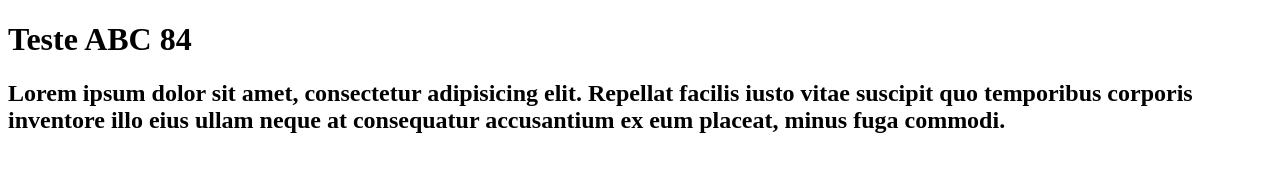
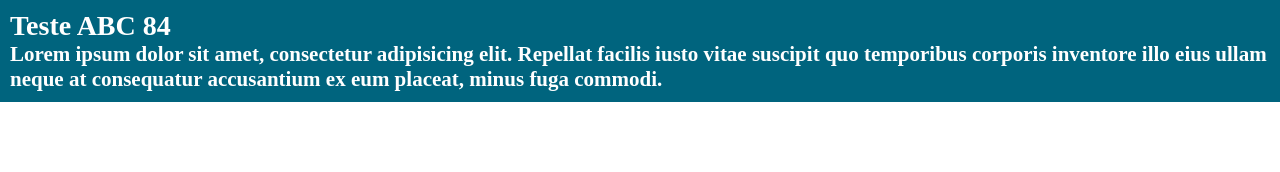
Before and after one commit to RVsilva21/Teste_Git_Hub, a plain HTML site: page index.html in a window 1280 px wide. Drawn offline with Linux system fonts and the light colour scheme.

Commit message:
style criado

```diff
--- a/index.html
+++ b/index.html
@@ -4,6 +4,7 @@
         <meta charset="UTF-8">
         <meta name="viewport" content="width=device-width, initial-scale=1.0">
         <script src="./script.js" defer></script>
+        <link rel="stylesheet" href="./style.css">
         <title>Teste Git Hub</title>
     </head>
     <body>
--- /dev/null
+++ b/style.css
@@ -0,0 +1,15 @@
+/*Aqui será estilizado o Projeto, mas ficará numa branch separada*/
+
+*{
+    margin: 0;
+    padding: 0;
+}
+
+.container{
+    display: grid;
+    justify-content: center;
+    background: #00647e;
+    color: #fff;
+    font-size: 14px;
+    padding: 10px;
+}
```
